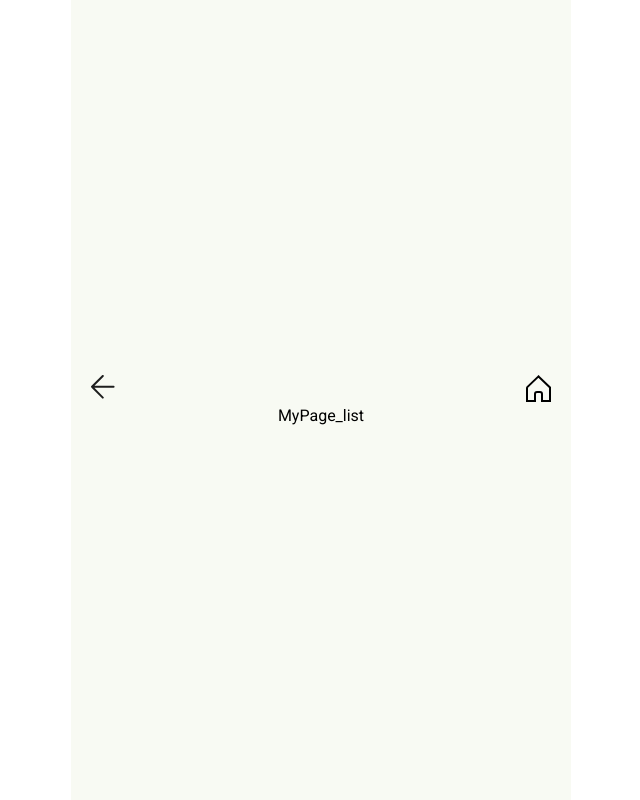
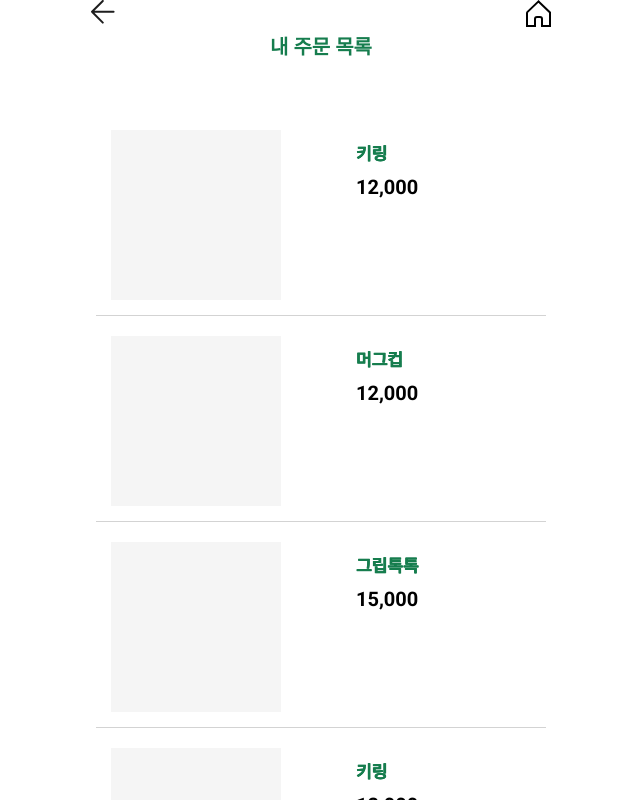
Before and after one commit to his0si/md-site, a React (Vite) app in the folder frontend/: page /MyPage/list in a window 1280 px wide. Shown: the whole page, without its empty margins (319-959 px from the left). Built offline with nearby package versions, Linux system fonts and the light colour scheme.

Commit message:
feature(#33): 주문목록 확인페이지 기본

```diff
--- a/frontend/src/pages/MyPage/MyPage_list.jsx
+++ b/frontend/src/pages/MyPage/MyPage_list.jsx
@@ -1,25 +1,53 @@
-import NavBar2 from "../../components/NavBar2"
+import React from "react";
+import NavBar2 from "../../components/NavBar2";
+import OrderList from "./OrderList";
+
 import styled from "styled-components";
 
 const Container = styled.div`
   height: 100vh;
   width: 100%;
   max-width: 500px;
-  background: rgb(248, 250, 243);
+  background: rgb(255, 255, 255);
   display: flex;
   flex-direction: column;
-  align-items: center;
-  justify-Content: center;
+  //align-items: center;
+  justify-content: center;
   margin: auto;
 `;
 
+const Title = styled.h2`
+  font-size: 20px;
+  text-align: center;
+  color: #167d4e;
+  margin-botton: 30px;
+`;
+
+const ScrollableContent = styled.div`
+  flex: 1;
+  overflow-y: auto; /* ✅ 내부 컨텐츠만 스크롤 가능하게 설정 */
+  padding: 50px 0 20px 0;
+
+  /* 스크롤바 숨기기: 크로스 브라우징 처리 */
+  -ms-overflow-style: none; /* IE, Edge 브라우저 전용 제어 */
+  scrollbar-width: none; /* Firefox 브라우저 전용용 */
+
+  &::-webkit-scrollbar {
+    display: none; /* Chrome, Safari, Opera 브라우저 전용 */
+  }
+`;
+
 const MyPage_list = () => {
-    return (
-      <Container>
-        <NavBar2/>
-        MyPage_list
-      </Container>
-    )
-  }
+  return (
+    <Container>
+      <NavBar2 />
 
-  export default MyPage_list
+      <Title>내 주문 목록 </Title>
+      <ScrollableContent>
+        <OrderList />
+      </ScrollableContent>
+    </Container>
+  );
+};
+
+export default MyPage_list;
--- /dev/null
+++ b/frontend/src/pages/MyPage/OrderItemCard.jsx
@@ -0,0 +1,60 @@
+import React from "react";
+import styled from "styled-components";
+
+const Card = styled.div`
+  border: none;
+  padding: 15px;
+  margin: 5px auto;
+  width: 90%;
+  background: rgb(255, 255, 255);
+  // align-items: center;
+  display: flex;
+
+  gap: 15px;
+  border-bottom: 1px solid rgb(211, 211, 211);
+`;
+
+const ItemImage = styled.div`
+  width: 170px;
+  height: 170px;
+  background: rgb(245, 245, 245);
+  //border-radius: 5px;
+`;
+
+const ItemInfo = styled.div`
+  display: flex;
+  flex-direction: column;
+  margin-left: 60px;
+  //justify-content: center;
+  margin-top: 10px;
+  gap: 10px;
+`;
+
+const ItemName = styled.div`
+  color: #167d4e;
+  font-size: 17px;
+
+  font-weight: bold;
+  text-shadow: 0.3px 0 currentColor, -0.3px 0 currentColor;
+`;
+
+const ItemPrice = styled.div`
+  font-size: 20px;
+  color: black;
+
+  font-weight: bold;
+`;
+
+const OrderItemCard = ({ item }) => {
+  return (
+    <Card>
+      <ItemImage></ItemImage>
+      <ItemInfo>
+        <ItemName>{item.name}</ItemName>
+        <ItemPrice>{item.price}</ItemPrice>
+      </ItemInfo>
+    </Card>
+  );
+};
+
+export default OrderItemCard;
--- /dev/null
+++ b/frontend/src/pages/MyPage/OrderList.jsx
@@ -0,0 +1,32 @@
+import React from "react";
+import OrderItemCard from "./OrderItemCard";
+import { useEffect, useState } from "react";
+
+const OrderList = () => {
+  const [orderList, setOrderList] = useState([]);
+
+  useEffect(() => {
+    const tempData = [
+      { id: 1, name: "키링", price: "12,000", image: "" },
+      { id: 2, name: "머그컵", price: "12,000", image: "" },
+      { id: 3, name: "그립톡톡", price: "15,000", image: "" },
+      { id: 1, name: "키링", price: "12,000", image: "" },
+      { id: 1, name: "키링", price: "12,000", image: "" },
+      { id: 1, name: "키링", price: "12,000", image: "" },
+      { id: 1, name: "키링", price: "12,000", image: "" },
+      { id: 1, name: "키링", price: "12,000", image: "" },
+    ];
+
+    setOrderList(tempData);
+  }, []);
+
+  return (
+    <div>
+      {orderList.map((item) => (
+        <OrderItemCard key={item.id} item={item} />
+      ))}
+    </div>
+  );
+};
+
+export default OrderList;
```
